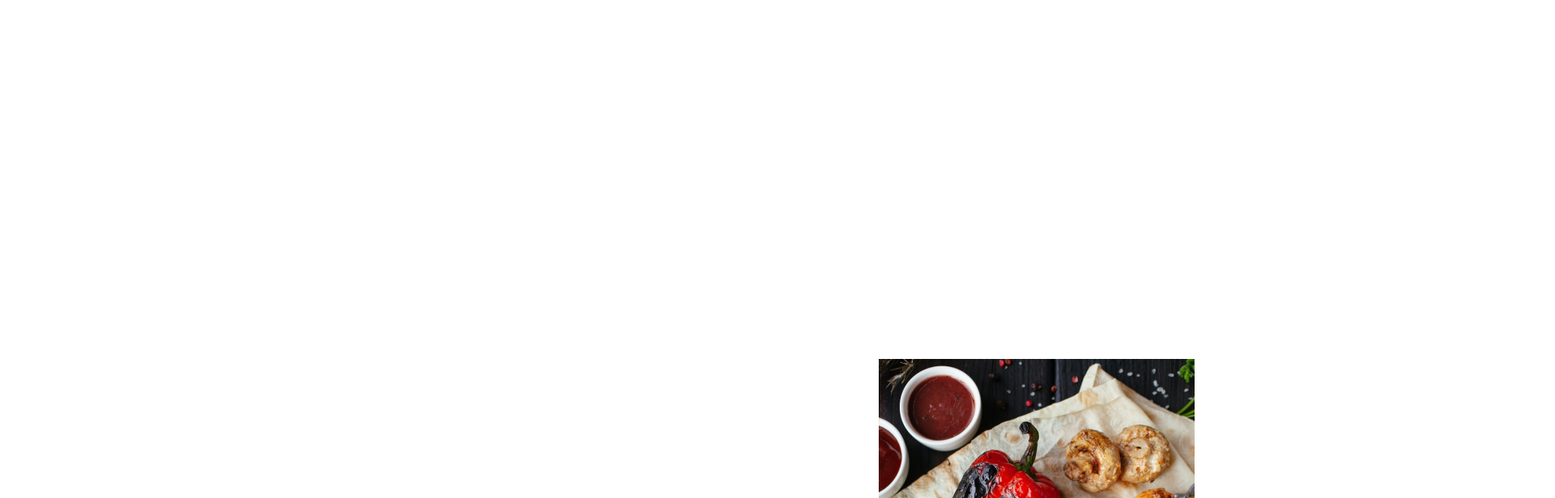
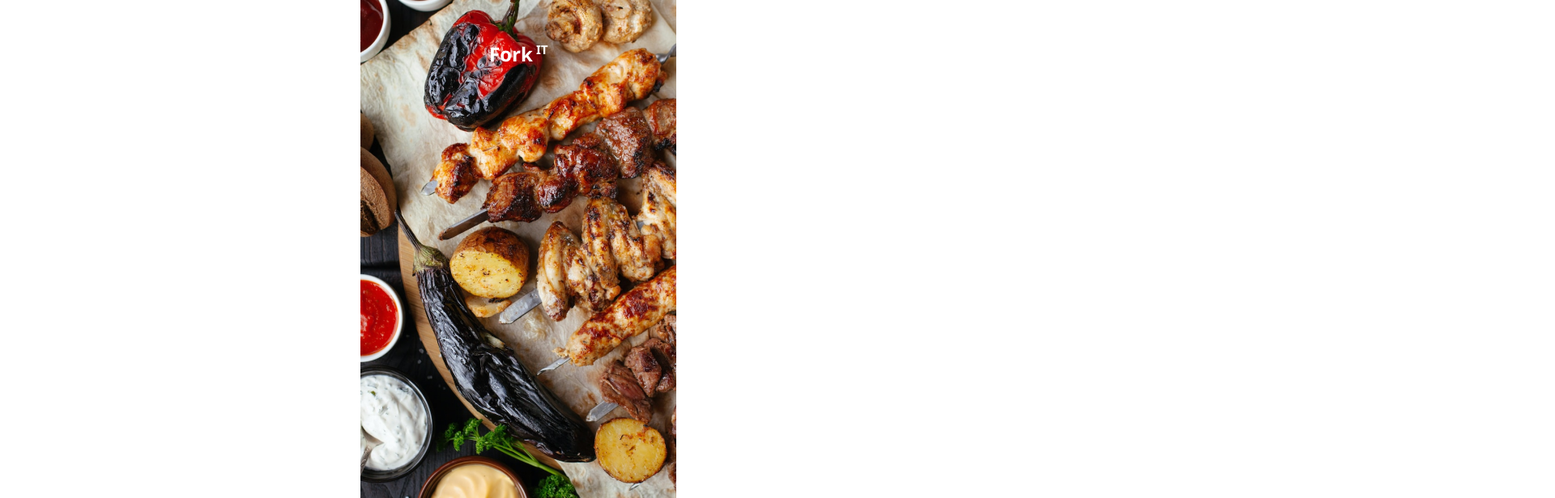
Before and after one commit to KimberlyYen/travelGpttt, a React (Vite) app: page /result in a window 1280 px wide. Shown: the top 616 px of the page at 81% size, 1920 px wide, since content can reach past the window. Built offline with nearby package versions, Linux system fonts and the light colour scheme.

Commit message:
feat: 🎸 Result page Done
CSS position fix, NAV and LOGO fix Done

BREAKING CHANGE: 🧨 CSS

```diff
--- a/src/App.css
+++ b/src/App.css
@@ -9,38 +9,19 @@
 * {
     font-family: 'Source Sans Pro', sans-serif;
 }
-.logo {
-  position:absolute;
-  height: 4em;
-  /* padding: 1.5em; */
-  will-change: filter;
-  transition: filter 300ms;
-  margin-left: auto;
-  margin-right: auto;
-  line-height: 0;
-}
 
 .team {
   display: flex;
   margin-left: 0;
 }
 
-nav {
-  display: flex;
-  margin-top: 0.5vh;
-  margin-bottom: 0.5vh;
-  min-height: 10vh;
-}
-
-.Frame {
-  padding: 2rem;
-}
-
 .container {
   margin-bottom: auto;
 }
 
-.container, .inner_input_button {
+.container,
+.inner_input_button ,
+nav{
   display: flex;
   width: 100vw;
   flex-direction: column;
@@ -61,10 +42,10 @@ nav {
   line-height: 1.5;
 }
 
-.inner_button , .submit{
+.inner_button ,
+.submit{
   margin-left: auto;
   margin-right: 10vw;
-  /* margin-top: 20px 10vw 20px auto; */
   margin: 20px;
   margin-left: auto;
   padding: 4px 8px;
@@ -82,8 +63,23 @@ nav {
   height: 593px;
 }
 
+.logo {
+  position: fixed;
+  top: 50px;
+  width: 100%;
+  height: 4em;
+  will-change: filter;
+  transition: filter 300ms;
+  margin-left: auto;
+  margin-right: auto;
+  line-height: 0;
+}
+
+
 .picture {
-  position:absolute;
-  width: 100vw;
-  height: 100vh;
+  position:relative;
+  top: -100px;
+  z-index: -1;
+  width: 100%;
+  height: 100%;
 }
--- a/src/Tellus.jsx
+++ b/src/Tellus.jsx
@@ -6,7 +6,7 @@ function Tellus() {
   return (
     <div className="container">
       <div>
-        <img src={Ｔellus} alt="" />
+        <img src={Ｔellus} alt="tellus_PNG" />
       </div>
       <div className="inner_input_button">
         <label>
```
Also changed, not shown: 1 other file (tests, documents, lock files or other folders).
